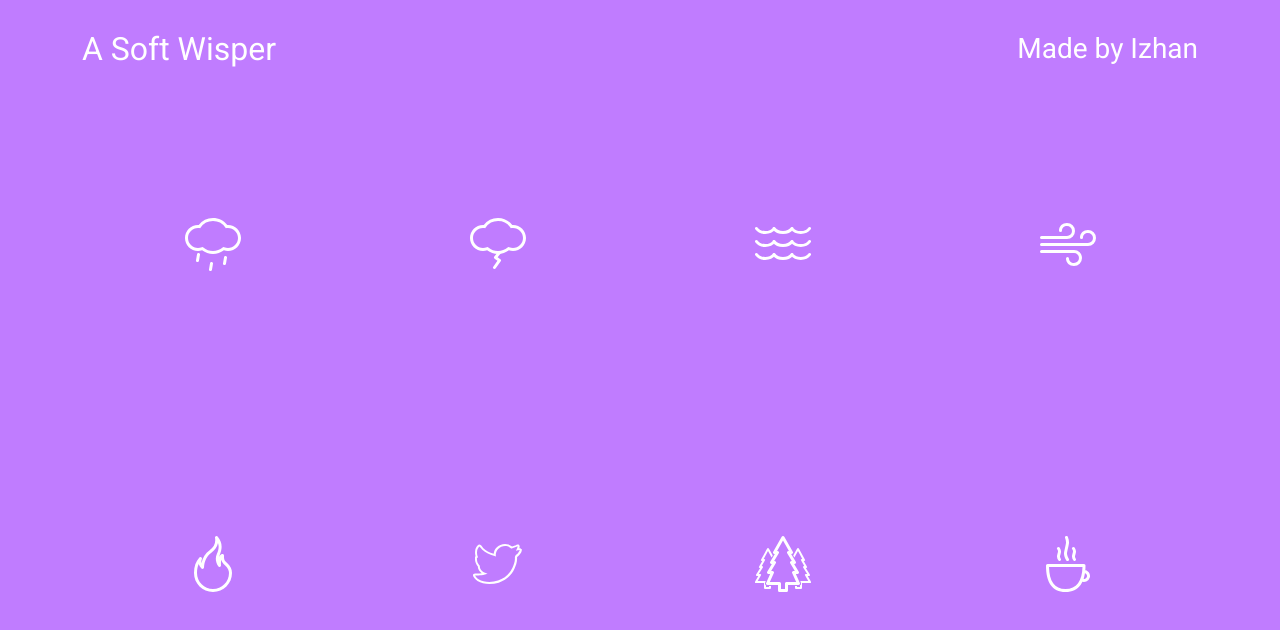
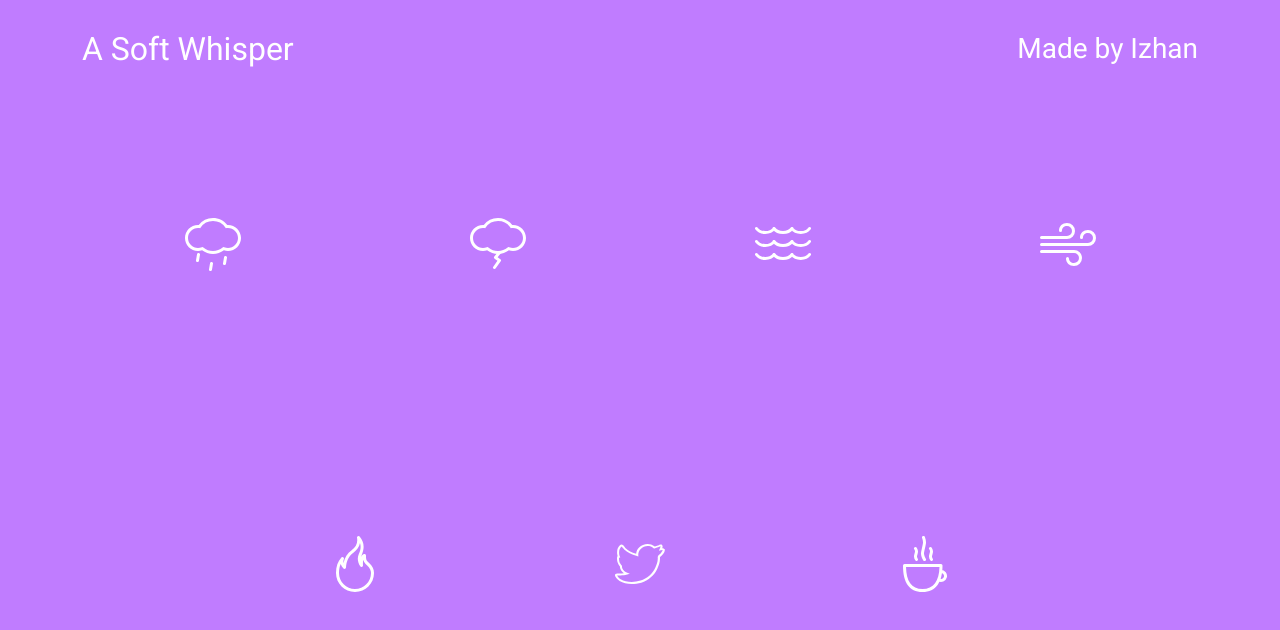
Before and after one commit to Babu-Mohammed-Izhan/bgsoundpage, a React (Create React App) app: page / in a window 1280 px wide. Shown: the top 630 px of the page. Built offline with nearby package versions, Linux system fonts and the light colour scheme.

Commit message:
fixed bugs

```diff
--- a/public/index.html
+++ b/public/index.html
@@ -24,7 +24,7 @@
       work correctly both with client-side routing and a non-root public URL.
       Learn how to configure a non-root public URL by running `npm run build`.
     -->
-    <title>Soundy</title>
+    <title>A Soft Whisper</title>
   </head>
   <body>
     <noscript>You need to enable JavaScript to run this app.</noscript>
--- a/src/App.js
+++ b/src/App.js
@@ -7,7 +7,6 @@ import fire from "./logos/fire.svg";
 import people from "./logos/people.svg";
 import thunder from "./logos/thunder.svg";
 import waves from "./logos/waves.svg";
-import whitenoise from "./logos/whitenoise.svg";
 import wind from "./logos/wind.svg";
 import Navigation from "./components/Navigation";
 
@@ -49,19 +48,17 @@ function App() {
           />
           <AudioPlayer
             src={
-              "https://st2.asoftmurmur.com/assets/p/content/fire/main-bird.mp4"
+              "https://st3.asoftmurmur.com/assets/p/content/birds/main-birds.ogg"
             }
             Icon={bird}
           />
+          {/* <AudioPlayer
+            src={"https://cdn2.noisli.com/hls/forest/hls_3.ts"}
+            Icon={crickets}
+          /> */}
           <AudioPlayer
             src={
-              "https://st2.asoftmurmur.com/assets/p/content/fire/main-crickets.mp4"
-            }
-            Icon={crickets}
-          />
-          <AudioPlayer
-            src={
-              "https://st2.asoftmurmur.com/assets/p/content/fire/main-people.mp4"
+              "https://st3.asoftmurmur.com/assets/p/content/people/main-people.mp4"
             }
             Icon={people}
           />
--- a/src/components/AudioPlayer.js
+++ b/src/components/AudioPlayer.js
@@ -2,6 +2,7 @@ import React, { useRef, useState } from "react";
 
 const AudioPlayer = ({ src, Icon }) => {
   const [isplaying, setisplaying] = useState(false);
+  const [volume, setvolume] = useState(0.75);
   const audioRef = useRef();
 
   const soundtoggle = () => {
@@ -12,6 +13,11 @@ const AudioPlayer = ({ src, Icon }) => {
       setisplaying(true);
       audioRef.current.play();
     }
+  };
+
+  const handleVolume = (e) => {
+    setvolume(e.target.value / 100);
+    audioRef.current.volume = volume;
   };
 
   return (
@@ -33,7 +39,9 @@ const AudioPlayer = ({ src, Icon }) => {
               type="range"
               min="1"
               max="100"
-              value="75"
+              onChange={handleVolume}
+              onInput={handleVolume}
+              value={volume * 100}
               className="slider"
             />
           </div>
--- a/src/components/Navigation.js
+++ b/src/components/Navigation.js
@@ -2,7 +2,7 @@ const Navigation = () => {
   return (
     <nav className="navbar">
       <div className="container">
-        <h2 className="text-white">A Soft Wisper</h2>
+        <h2 className="text-white">A Soft Whisper</h2>
         <ul className="nav justify-content-end">
           <li className="text-white h3">Made by Izhan</li>
         </ul>
```
